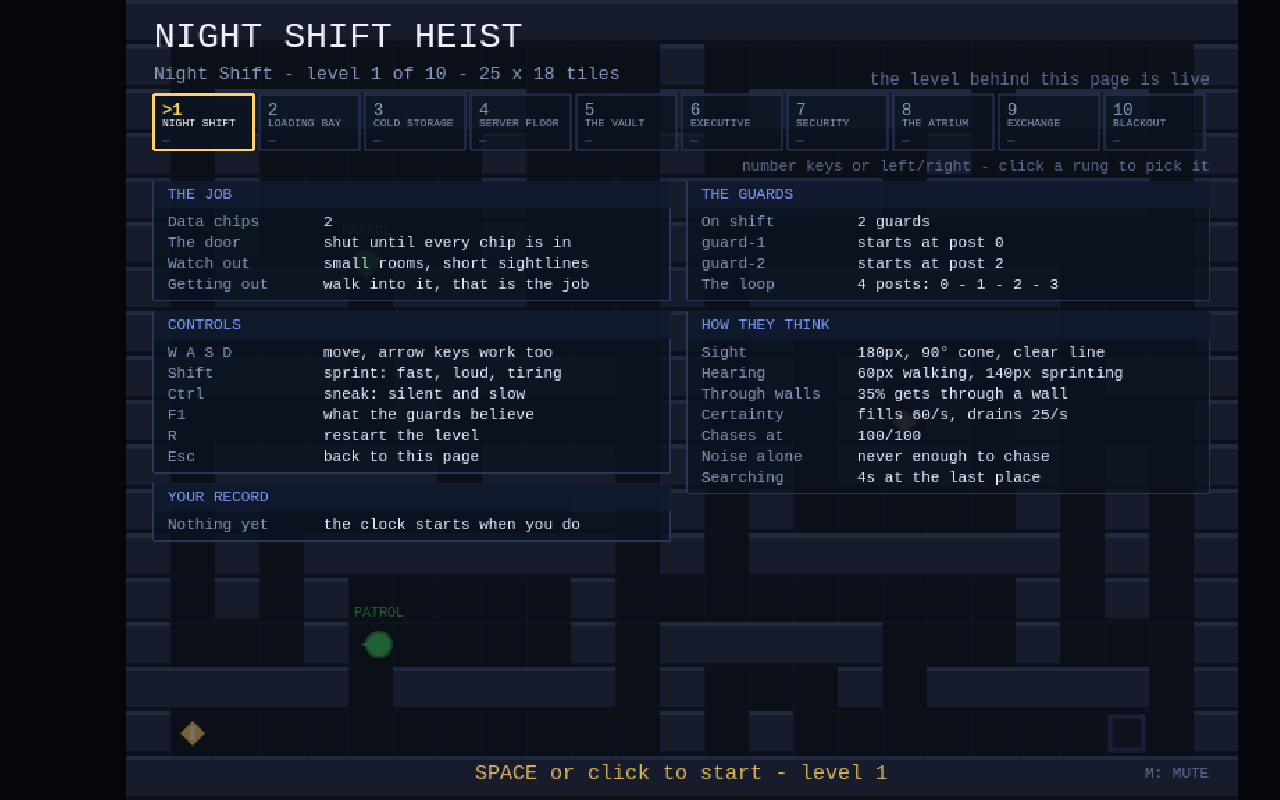
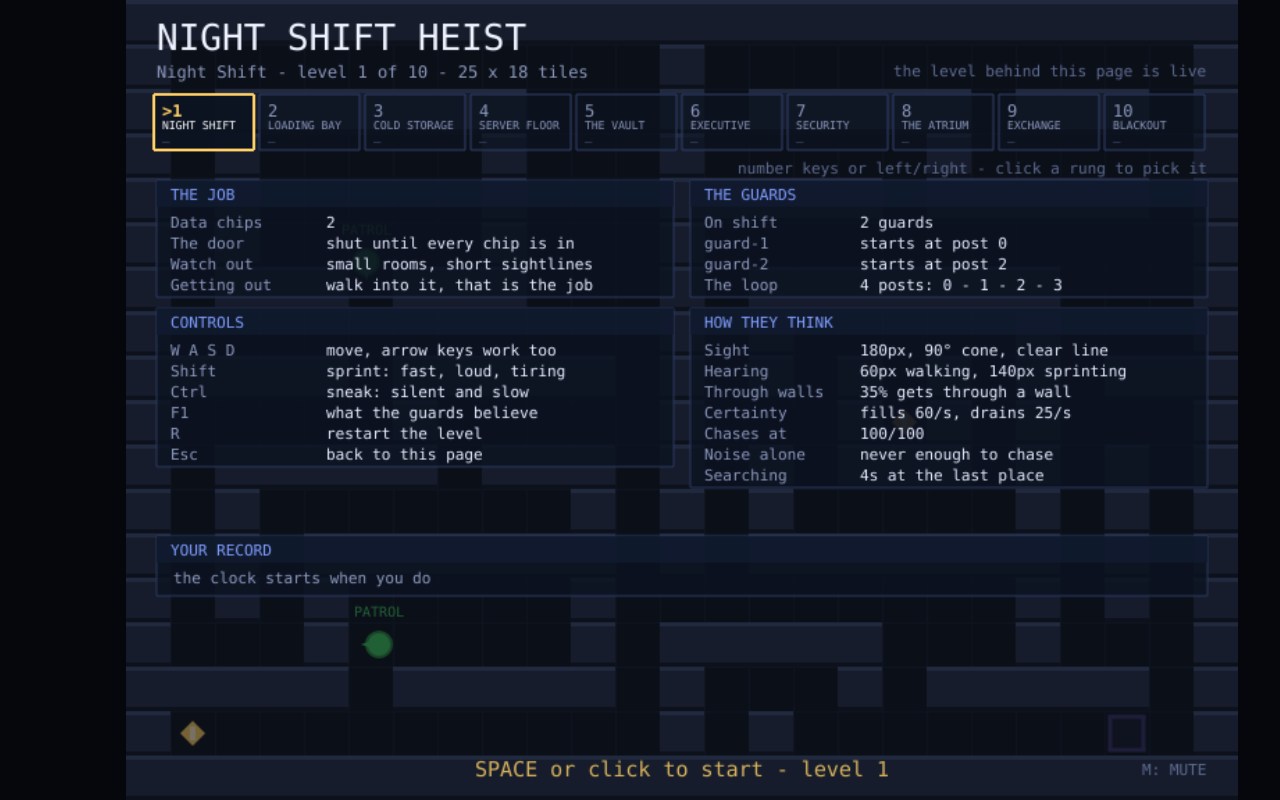
Before and after one commit to visshalb2007/blindspot-phaser, a website built with Vite: page index.html in a window 1280 px wide. Built offline with nearby package versions, Linux system fonts and the light colour scheme; animation ran at ten frames a second.

Commit message:
fix(ui): center dashboard layout and sharpen text rendering with high-dpi resolution

```diff
--- a/index.html
+++ b/index.html
@@ -28,14 +28,18 @@
       }
 
       #game {
-        width: 100%;
-        height: 100%;
-        display: grid;
-        place-items: center;
+        width: 100vw;
+        height: 100vh;
+        margin: 0;
+        padding: 0;
+        display: flex;
+        justify-content: center;
+        align-items: center;
       }
 
       #game canvas {
-        image-rendering: pixelated;
+        display: block;
+        image-rendering: auto;
       }
 
       #boot-error {
--- a/src/config.js
+++ b/src/config.js
@@ -118,7 +118,7 @@ export const CONFIG = {
    * are drawn by different scenes and have to agree: they are the same UI.
    */
   ui: {
-    font: 'ui-monospace, monospace',
+    font: 'Consolas, "Segoe UI Mono", Menlo, Monaco, "Courier New", monospace',
     panel: 0x0b1220,
     panelAlpha: 0.82,
     panelLine: 0x2b3a63,
--- a/src/entities/Enemy.js
+++ b/src/entities/Enemy.js
@@ -23,19 +23,21 @@ export class Enemy {
 
     this.label = scene.add
       .text(x, y - 24, '', {
-        fontFamily: 'ui-monospace, monospace',
+        fontFamily: CONFIG.ui.font,
         fontSize: '10px',
         color: '#ffffff',
+        resolution: 2,
       })
       .setOrigin(0.5)
       .setDepth(21);
 
     this.icon = scene.add
       .text(x, y - 40, '', {
-        fontFamily: 'ui-monospace, monospace',
+        fontFamily: CONFIG.ui.font,
         fontSize: '16px',
         fontStyle: 'bold',
         color: '#ffffff',
+        resolution: 2,
       })
       .setOrigin(0.5)
       .setDepth(21);
--- a/src/main.js
+++ b/src/main.js
@@ -19,7 +19,8 @@ const config = {
   width: CONFIG.map.widthPx,
   height: CONFIG.map.heightPx,
   backgroundColor: '#05070c',
-  pixelArt: true,
+  pixelArt: false,
+  roundPixels: true,
   scale: {
     mode: Phaser.Scale.FIT,
     autoCenter: Phaser.Scale.CENTER_BOTH,
--- a/src/scenes/DashboardScene.js
+++ b/src/scenes/DashboardScene.js
@@ -157,6 +157,14 @@ export default class DashboardScene extends Phaser.Scene {
     this.scene.restart({ levelIndex: wrapped });
   }
 
+  _text(x, y, text, style = {}) {
+    return this.add.text(x, y, text, {
+      fontFamily: CONFIG.ui.font,
+      resolution: 2,
+      ...style,
+    });
+  }
+
   /** Drops the level back to a backdrop, so the panels read over it. */
   _drawDim() {
     this.add
@@ -167,33 +175,24 @@ export default class DashboardScene extends Phaser.Scene {
   _drawHeader() {
     const { title, subtitle, note } = this.briefing;
 
-    this.add.text(20, 12, title, {
-      fontFamily: CONFIG.ui.font,
+    this._text(22, 12, title, {
       fontSize: '26px',
       color: '#eef2ff',
     });
 
-    this.add.text(20, 46, subtitle, {
-      fontFamily: CONFIG.ui.font,
-      fontSize: '13px',
+    this._text(22, 44, subtitle, {
+      fontSize: '12px',
       color: CONFIG.ui.label,
     });
 
-    this.add
-      .text(CONFIG.map.widthPx - 20, 50, note, {
-        fontFamily: CONFIG.ui.font,
-        fontSize: '12px',
+    this._text(CONFIG.map.widthPx - 22, 44, note, {
+      fontSize: '11px',
       color: '#5c6a90',
-      })
-      .setOrigin(1, 0);
+    }).setOrigin(1, 0);
 
-    // What turns this level up beyond its map: the gadget that is issued, the
-    // relay that is wired, the way the guards are tuned. One quiet line under
-    // the subtitle, taken from the brief rather than remembered here.
     const tags = this.briefing.features;
     if (tags.length > 0) {
-      this.add.text(20, 108, tags.join('  |  '), {
-        fontFamily: CONFIG.ui.font,
+      this._text(22, 108, tags.join('  |  '), {
         fontSize: '11px',
         color: '#ffcf6b',
       });
@@ -201,12 +200,7 @@ export default class DashboardScene extends Phaser.Scene {
   }
 
   /**
-   * The ten levels as a ladder you can read at a glance: one box per rung,
-   * numbered, clickable, and - where you have cleared it - carrying your own
-   * best escape at that level. A rung that has never been beaten shows a dash
-   * where the time would go, so an empty one reads as unclimbed rather than
-   * broken. One frame per tile, interactable, so the selected tile is
-   * highlighted and the click has somewhere obvious to land.
+   * The ten levels as a ladder: centered horizontally with 22px margins on both sides.
    */
   _drawLadder() {
     LEVELS.forEach((level, index) => {
@@ -226,76 +220,62 @@ export default class DashboardScene extends Phaser.Scene {
       frame.on('pointerup', () => this.selectLevel(index));
 
       // Row 1: Index with selection arrow on the left, star badge on the right
-      this.add.text(x + 6, LADDER_Y + 4, `${selected ? '>' : ''}${index + 1}`, {
-        fontFamily: CONFIG.ui.font,
+      this._text(x + 6, LADDER_Y + 4, `${selected ? '>' : ''}${index + 1}`, {
         fontSize: '12px',
         fontStyle: selected ? 'bold' : 'normal',
         color: selected ? CONFIG.ui.hint : '#8b98bd',
       });
 
       if (isGhost) {
-        this.add
-          .text(x + TILE_WIDTH - 6, LADDER_Y + 4, '★', {
-            fontFamily: CONFIG.ui.font,
+        this._text(x + TILE_WIDTH - 6, LADDER_Y + 4, '★', {
           fontSize: '11px',
           color: '#ffd166',
-          })
-          .setOrigin(1, 0);
+        }).setOrigin(1, 0);
       }
 
       // Row 2: Short level name, single line, cleanly spaced
-      this.add.text(x + 6, LADDER_Y + 17, tileShortName(level.name), {
-        fontFamily: CONFIG.ui.font,
+      this._text(x + 6, LADDER_Y + 17, tileShortName(level.name), {
         fontSize: '8px',
         color: selected ? '#ffffff' : '#8b98bd',
       });
 
       // Row 3: Best escape time or dash
-      this.add.text(x + 6, LADDER_Y + 28, best === null ? '—' : formatDuration(best), {
-        fontFamily: CONFIG.ui.font,
+      this._text(x + 6, LADDER_Y + 28, best === null ? '—' : formatDuration(best), {
         fontSize: '9px',
         color: best === null ? '#3d4a6b' : isGhost ? '#ffd166' : '#9fe8a9',
       });
     });
 
-    this.add
-      .text(
-        CONFIG.map.widthPx - 20,
+    this._text(
+      CONFIG.map.widthPx - 22,
       LADDER_Y + TILE_HEIGHT + 6,
       'number keys or left/right - click a rung to pick it',
       {
-          fontFamily: CONFIG.ui.font,
         fontSize: '11px',
         color: '#5c6a90',
       },
-      )
-      .setOrigin(1, 0);
+    ).setOrigin(1, 0);
   }
 
   /**
-   * Two balanced columns of panels:
-   * Left: The Job, Controls, and Your Record
-   * Right: The Guards and How They Think
-   * Sized and spaced so neither overflows the screen.
+   * Balanced dashboard layout:
+   * Left Column: The Job & Controls
+   * Right Column: The Guards & How They Think
+   * Lower Deck: Your Record (spanning full width, centered)
    */
   _drawPanels() {
     const sections = this.briefing.sections;
     const byHeading = Object.fromEntries(sections.map((s) => [s.heading, s]));
 
-    const leftSections = [
-      byHeading['THE JOB'],
-      byHeading['CONTROLS'],
-      byHeading['YOUR RECORD'],
-    ].filter(Boolean);
-    const rightSections = [
-      byHeading['THE GUARDS'],
-      byHeading['HOW THEY THINK'],
-    ].filter(Boolean);
+    const leftSections = [byHeading['THE JOB'], byHeading['CONTROLS']].filter(Boolean);
+    const rightSections = [byHeading['THE GUARDS'], byHeading['HOW THEY THINK']].filter(Boolean);
 
     const columns = [
-      { x: 20, width: 372, sections: leftSections },
-      { x: 404, width: 376, sections: rightSections },
+      { x: 22, width: 372, sections: leftSections },
+      { x: 406, width: 372, sections: rightSections },
     ];
+
+    let maxBottomY = PANEL_TOP;
 
     for (const column of columns) {
       let y = PANEL_TOP;
@@ -303,6 +283,12 @@ export default class DashboardScene extends Phaser.Scene {
       for (const section of column.sections) {
         y += this._drawPanel(column.x, y, column.width, section) + PANEL_GAP;
       }
+      if (y > maxBottomY) maxBottomY = y;
+    }
+
+    const record = byHeading['YOUR RECORD'];
+    if (record) {
+      this._drawRecordPanel(22, Math.max(386, maxBottomY), 756, record);
     }
   }
 
@@ -310,7 +296,7 @@ export default class DashboardScene extends Phaser.Scene {
    * @returns {number} the panel's height, so the caller can stack the next one
    */
   _drawPanel(x, y, width, section) {
-    const height = 26 + section.rows.length * ROW_HEIGHT;
+    const height = 24 + section.rows.length * ROW_HEIGHT;
 
     this.add
       .rectangle(x, y, width, height, CONFIG.ui.panel, CONFIG.ui.panelAlpha)
@@ -318,25 +304,22 @@ export default class DashboardScene extends Phaser.Scene {
       .setStrokeStyle(1, CONFIG.ui.panelLine, 0.9);
 
     // The heading sits on a filled strip of its own.
-    this.add.rectangle(x, y, width, 20, 0x101a2e, 0.9).setOrigin(0, 0);
+    this.add.rectangle(x, y, width, 19, 0x101a2e, 0.9).setOrigin(0, 0);
 
-    this.add.text(x + 10, y + 4, section.heading, {
-      fontFamily: CONFIG.ui.font,
+    this._text(x + 10, y + 3, section.heading, {
       fontSize: '11px',
       color: CONFIG.ui.heading,
     });
 
     section.rows.forEach((row, index) => {
-      const rowY = y + 24 + index * ROW_HEIGHT;
+      const rowY = y + 23 + index * ROW_HEIGHT;
 
-      this.add.text(x + 10, rowY, row.label, {
-        fontFamily: CONFIG.ui.font,
+      this._text(x + 10, rowY, row.label, {
         fontSize: '11px',
         color: CONFIG.ui.label,
       });
 
-      this.add.text(x + 10 + LABEL_WIDTH, rowY, row.value, {
-        fontFamily: CONFIG.ui.font,
+      this._text(x + 10 + LABEL_WIDTH, rowY, row.value, {
         fontSize: '11px',
         color: CONFIG.ui.value,
       });
@@ -345,14 +328,58 @@ export default class DashboardScene extends Phaser.Scene {
     return height;
   }
 
+  /**
+   * Full-width centered scoreboard panel for persistent record statistics.
+   */
+  _drawRecordPanel(x, y, width, section) {
+    const isNew = section.rows.length === 1 && section.rows[0].label === 'Nothing yet';
+    const mid = Math.ceil(section.rows.length / 2);
+    const rowCount = isNew ? 1 : mid;
+    const height = 24 + rowCount * ROW_HEIGHT + 4;
+
+    this.add
+      .rectangle(x, y, width, height, CONFIG.ui.panel, CONFIG.ui.panelAlpha)
+      .setOrigin(0, 0)
+      .setStrokeStyle(1, CONFIG.ui.panelLine, 0.9);
+
+    this.add.rectangle(x, y, width, 19, 0x101a2e, 0.9).setOrigin(0, 0);
+
+    this._text(x + 10, y + 3, section.heading, {
+      fontSize: '11px',
+      color: CONFIG.ui.heading,
+    });
+
+    if (isNew) {
+      this._text(x + 12, y + 23, section.rows[0].value, {
+        fontSize: '11px',
+        color: CONFIG.ui.label,
+      });
+      return height;
+    }
+
+    const col1 = section.rows.slice(0, mid);
+    const col2 = section.rows.slice(mid);
+
+    col1.forEach((row, i) => {
+      const rowY = y + 23 + i * ROW_HEIGHT;
+      this._text(x + 10, rowY, row.label, { fontSize: '11px', color: CONFIG.ui.label });
+      this._text(x + 115, rowY, row.value, { fontSize: '11px', color: CONFIG.ui.value });
+    });
+
+    col2.forEach((row, i) => {
+      const rowY = y + 23 + i * ROW_HEIGHT;
+      this._text(x + 390, rowY, row.label, { fontSize: '11px', color: CONFIG.ui.label });
+      this._text(x + 505, rowY, row.value, { fontSize: '11px', color: CONFIG.ui.value });
+    });
+
+    return height;
+  }
+
   _drawHint() {
-    const hint = this.add
-      .text(CONFIG.map.widthPx / 2, CONFIG.map.heightPx - 20, this.briefing.hint, {
-        fontFamily: CONFIG.ui.font,
+    const hint = this._text(CONFIG.map.widthPx / 2, CONFIG.map.heightPx - 22, this.briefing.hint, {
       fontSize: '15px',
       color: CONFIG.ui.hint,
-      })
-      .setOrigin(0.5);
+    }).setOrigin(0.5);
 
     // A slow blink, so a page that is otherwise still says it is waiting for
     // you rather than finishing loading.
@@ -364,13 +391,10 @@ export default class DashboardScene extends Phaser.Scene {
       repeat: -1,
     });
 
-    this.soundIndicator = this.add
-      .text(CONFIG.map.widthPx - 20, CONFIG.map.heightPx - 20, '', {
-        fontFamily: CONFIG.ui.font,
+    this.soundIndicator = this._text(CONFIG.map.widthPx - 22, CONFIG.map.heightPx - 22, '', {
       fontSize: '11px',
       color: '#5c6a90',
-      })
-      .setOrigin(1, 0.5);
+    }).setOrigin(1, 0.5);
 
     this._updateSoundIndicator();
   }
--- a/src/scenes/GameScene.js
+++ b/src/scenes/GameScene.js
@@ -544,6 +544,7 @@ export default class GameScene extends Phaser.Scene {
             align: 'center',
             backgroundColor: '#000000dd',
             padding: { x: 24, y: 18 },
+            resolution: 2,
           },
         )
         .setOrigin(0.5)
@@ -573,6 +574,7 @@ export default class GameScene extends Phaser.Scene {
         align: 'center',
         backgroundColor: '#000000cc',
         padding: { x: 16, y: 12 },
+        resolution: 2,
       })
       .setOrigin(0.5)
       .setDepth(30);
@@ -685,6 +687,7 @@ export default class GameScene extends Phaser.Scene {
         fontFamily: CONFIG.ui.font,
         fontSize: '12px',
         color: '#c8d4ff',
+        resolution: 2,
       })
       .setDepth(24);
   }
@@ -729,6 +732,7 @@ export default class GameScene extends Phaser.Scene {
           fontFamily: CONFIG.ui.font,
           fontSize: '11px',
           color: '#66ccff',
+          resolution: 2,
         })
         .setDepth(22)
         .setVisible(false),
```
Lines whose indentation alone changed are shown as unchanged.
